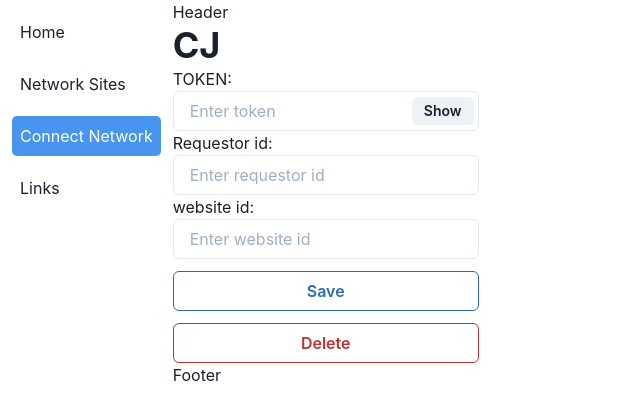
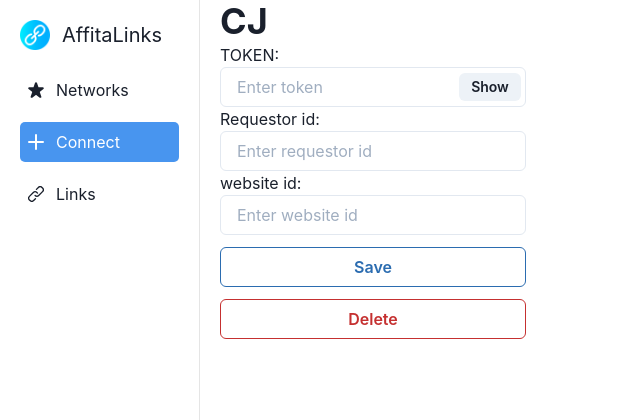
Before and after one commit to hjplumtree/Affitalink, a Next.js app: page /networks/add in a window 1280 px wide. Shown: the top 420 px of the page, without its empty margins (0-640 px from the left). Built offline with nearby package versions, Linux system fonts and the light colour scheme.

Commit message:
Add :: navigator style

```diff
--- a/components/AdvertiserLists.js
+++ b/components/AdvertiserLists.js
@@ -3,7 +3,7 @@
 import { useState } from "react";
 
 export default function AdvertiserLists({ selectedNetwork, data }) {
-  // CURRENT :: coment out as not using AdvertiserLists yet
+  // CURRENT :: comment out as not using AdvertiserLists yet
   // TODO :: use in /networks/add page to select advertisers
 
   // const [offers, setOffers] = useState([]);
--- a/components/Layouts.js
+++ b/components/Layouts.js
@@ -1,14 +1,7 @@
-import Link from "next/link";
+import { Box, Heading } from "@chakra-ui/react";
 
 function Layouts({ children }) {
-  return (
-    <div>
-      <h1>Header</h1>
-
-      {children}
-      <h3>Footer</h3>
-    </div>
-  );
+  return <Box>{children}</Box>;
 }
 
 export default Layouts;
--- a/components/Navigator.js
+++ b/components/Navigator.js
@@ -1,22 +1,40 @@
-import { VStack } from "@chakra-ui/react";
+import { VStack, Box, Link, Text } from "@chakra-ui/react";
 import RouterLink from "./RouterLink";
-import { createElement } from "react";
+import Image from "next/image";
+import logo from "../public/link_reduced.png";
+import { StarIcon, AddIcon, LinkIcon } from "@chakra-ui/icons";
+import NextLink from "next/link";
 
 export default function Navigator() {
-  const menus = [
-    { name: "Home", to: "/", icon: "LinkIcon" },
-    { name: "Network Sites", to: "/networks", icon: "LinkIcon" },
-    { name: "Connect Network", to: "/networks/add", icon: "LinkIcon" },
-    { name: "Links", to: "/links", icon: "LinkIcon" },
-  ];
-
   return (
-    <VStack outline="none" p={3} align="stretch" spacing={3}>
-      {menus.map((menu) => (
-        <RouterLink to={menu.to} key={menu.name}>
-          {menu.name}
-        </RouterLink>
-      ))}
+    <VStack
+      outline="none"
+      p={5}
+      align="stretch"
+      spacing={3}
+      minWidth="200px"
+      borderRight="1px solid #e5e5e5"
+      mr={5}
+    >
+      <Box mb={2}>
+        <NextLink href="/" passHref>
+          <Link display="flex" alignItems="center" gap={3}>
+            <Image src={logo} alt="logo" width={30} height={30} />
+            <Text fontSize={20}>AffitaLinks</Text>
+          </Link>
+        </NextLink>
+      </Box>
+      <RouterLink to="/networks">
+        <StarIcon />
+        Networks
+      </RouterLink>
+      <RouterLink to="/networks/add">
+        <AddIcon /> Connect
+      </RouterLink>
+      <RouterLink to="/links">
+        <LinkIcon />
+        Links
+      </RouterLink>
     </VStack>
   );
 }
--- a/components/RouterLink.js
+++ b/components/RouterLink.js
@@ -8,6 +8,9 @@
   const styles = {
     padding: 2,
     borderRadius: 5,
+    display: "flex",
+    alignItems: "center",
+    gap: 3,
   };
 
   if (isActive) {
--- a/package.json
+++ b/package.json
@@ -9,6 +9,7 @@
     "lint": "next lint"
   },
   "dependencies": {
+    "@chakra-ui/icons": "^1.1.7",
     "@chakra-ui/react": "^1.8.7",
     "@emotion/react": "^11.8.2",
     "@emotion/styled": "^11.8.1",
--- a/pages/_app.js
+++ b/pages/_app.js
@@ -6,7 +6,7 @@
 function MyApp({ Component, pageProps }) {
   return (
     <ChakraProvider>
-      <Flex>
+      <Flex h="100vh">
         <Navigator />
         <Layouts>
           <Component {...pageProps} />
```
Also changed, not shown: public/link_reduced.png (added), 1 other file (tests, documents, lock files or other folders).
